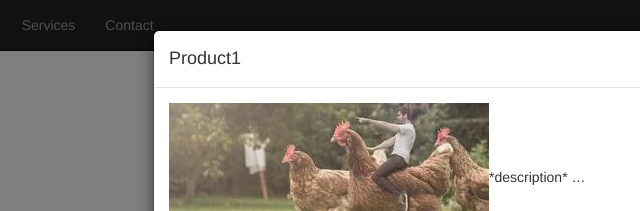
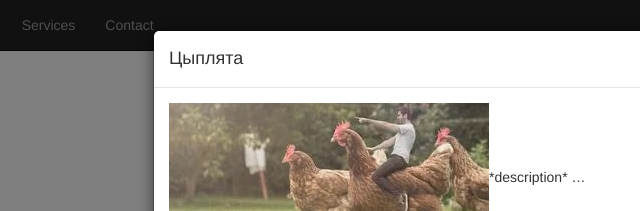
Before and after one commit to LyuBel/WebLR1, a plain HTML site: page index.html in a window 1280 px wide. Both pictures are taken after a click on the link "Цыплята". Shown: the top 211 px of the page, 187-827 px from the left. Drawn offline with Linux system fonts and the light colour scheme.

Commit message:
Update index.html

```diff
--- a/index.html
+++ b/index.html
@@ -223,7 +223,7 @@
     <div class="modal-content">
       <div class="modal-header">
         <button type="button" class="close" data-dismiss="modal" aria-label="Close"><span aria-hidden="true">&times;</span></button>
-        <h4 class="modal-title">Product1</h4>
+        <h4 class="modal-title">Цыплята</h4>
       </div>
       <div class="modal-body">
 	  <img src="img/goods/320x150(1).jpg"
```
